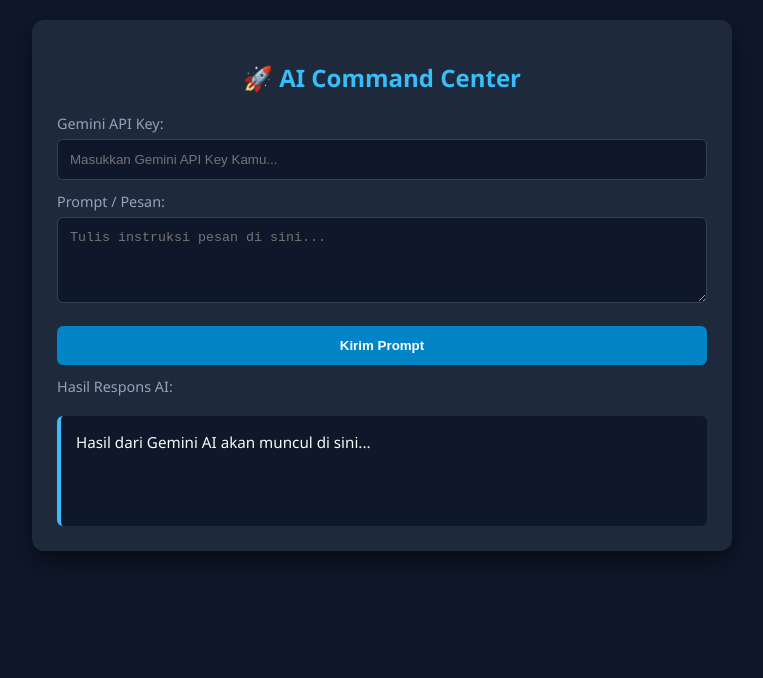
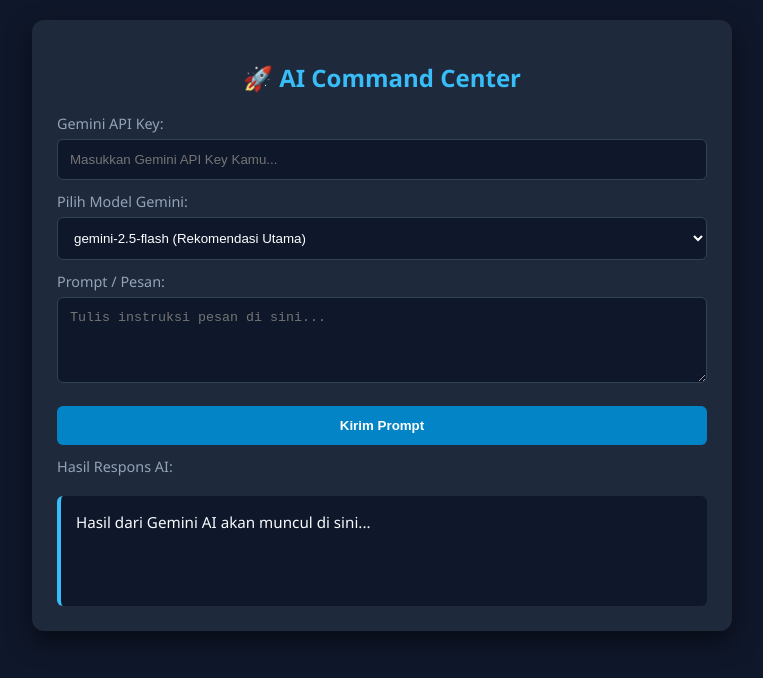
Before and after one commit to fandiyoku-netizen/ai-content-generator, a plain HTML site: page index.html in a window 1280 px wide. Shown: the whole page, without its empty margins (258-1021 px from the left). Drawn offline with Linux system fonts and the light colour scheme.

Commit message:
fix: update model endpoint to gemini-2.5-flash

```diff
--- a/index.html
+++ b/index.html
@@ -5,12 +5,12 @@
   <meta name="viewport" content="width=device-width, initial-scale=1.0">
   <title>AI Content Generator Command Center</title>
   <style>
-    body { font-family: 'Segoe UI', sans-serif; background: #0f172a; color: #f8fafc; margin: 0; padding: 20px; display: flex; justify-content: center; }
+    body { font-family: 'Segoe UI', Tahoma, Geneva, Verdana, sans-serif; background: #0f172a; color: #f8fafc; margin: 0; padding: 20px; display: flex; justify-content: center; }
     .container { width: 100%; max-width: 650px; background: #1e293b; padding: 25px; border-radius: 12px; box-shadow: 0 10px 25px rgba(0,0,0,0.5); }
     h1 { color: #38bdf8; font-size: 1.5rem; text-align: center; margin-bottom: 20px; }
     label { font-size: 0.9rem; color: #94a3b8; display: block; margin-top: 12px; }
-    input, textarea { width: 100%; padding: 12px; margin-top: 6px; background: #0f172a; border: 1px solid #334155; border-radius: 6px; color: #fff; box-sizing: border-box; }
-    button { width: 100%; padding: 12px; margin-top: 18px; background: #0284c7; color: white; border: none; border-radius: 6px; font-weight: bold; cursor: pointer; }
+    input, select, textarea { width: 100%; padding: 12px; margin-top: 6px; background: #0f172a; border: 1px solid #334155; border-radius: 6px; color: #fff; box-sizing: border-box; }
+    button { width: 100%; padding: 12px; margin-top: 18px; background: #0284c7; color: white; border: none; border-radius: 6px; font-weight: bold; cursor: pointer; transition: 0.2s; }
     button:hover { background: #0369a1; }
     .output { margin-top: 20px; padding: 15px; background: #0f172a; border-radius: 6px; border-left: 4px solid #38bdf8; min-height: 80px; white-space: pre-wrap; font-size: 0.95rem; line-height: 1.5; }
   </style>
@@ -21,6 +21,13 @@
 
     <label for="apiKey">Gemini API Key:</label>
     <input type="password" id="apiKey" placeholder="Masukkan Gemini API Key Kamu...">
+
+    <label for="modelSelect">Pilih Model Gemini:</label>
+    <select id="modelSelect">
+      <option value="gemini-2.5-flash">gemini-2.5-flash (Rekomendasi Utama)</option>
+      <option value="gemini-2.0-flash">gemini-2.0-flash</option>
+      <option value="gemini-1.5-flash">gemini-1.5-flash</option>
+    </select>
 
     <label for="prompt">Prompt / Pesan:</label>
     <textarea id="prompt" rows="4" placeholder="Tulis instruksi pesan di sini..."></textarea>
@@ -34,6 +41,7 @@
   <script>
     async function generateContent() {
       const apiKey = document.getElementById('apiKey').value.trim();
+      const selectedModel = document.getElementById('modelSelect').value;
       const prompt = document.getElementById('prompt').value.trim();
       const resultDiv = document.getElementById('result');
 
@@ -43,7 +51,7 @@
       resultDiv.innerText = 'Sedang memproses... ⏳';
 
       try {
-        const response = await fetch(`https://generativelanguage.googleapis.com/v1beta/models/gemini-1.5-flash:generateContent?key=${apiKey}`, {
+        const response = await fetch(`https://generativelanguage.googleapis.com/v1beta/models/${selectedModel}:generateContent?key=${apiKey}`, {
           method: 'POST',
           headers: { 'Content-Type': 'application/json' },
           body: JSON.stringify({
```
